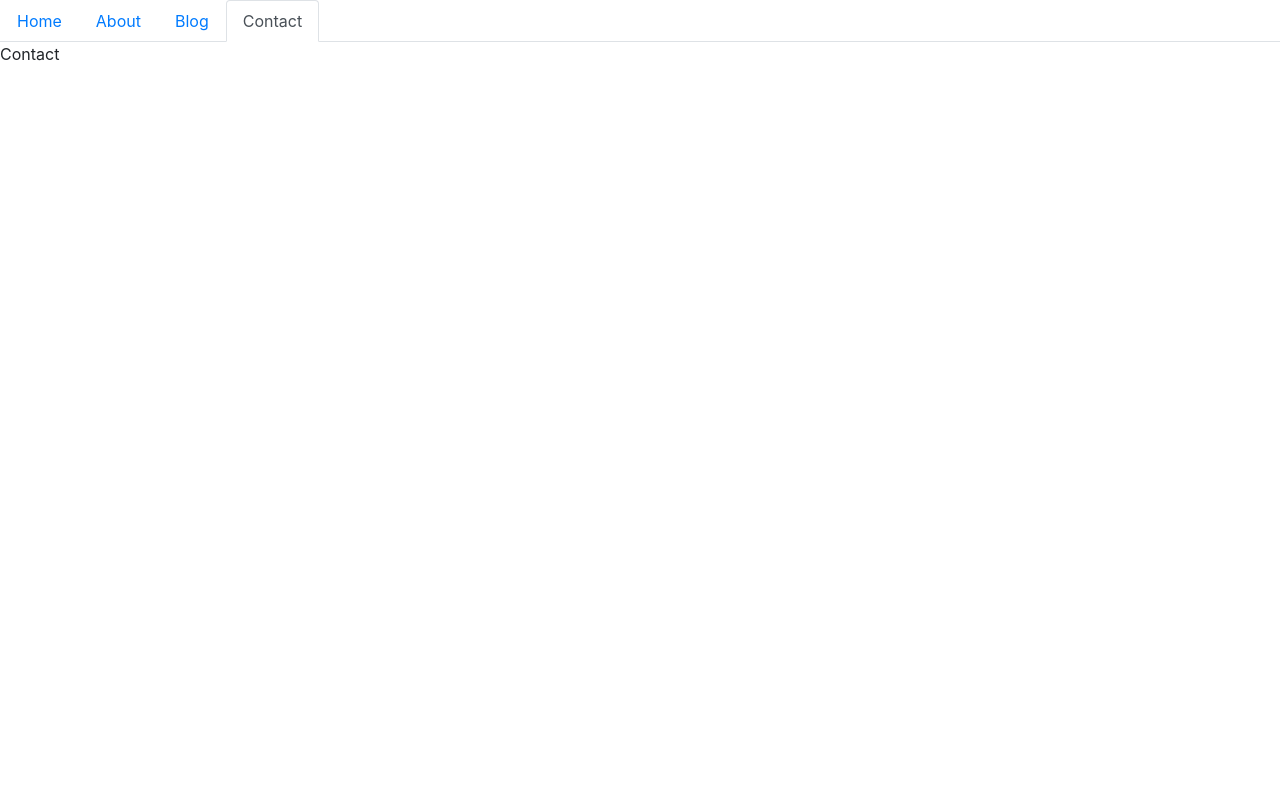
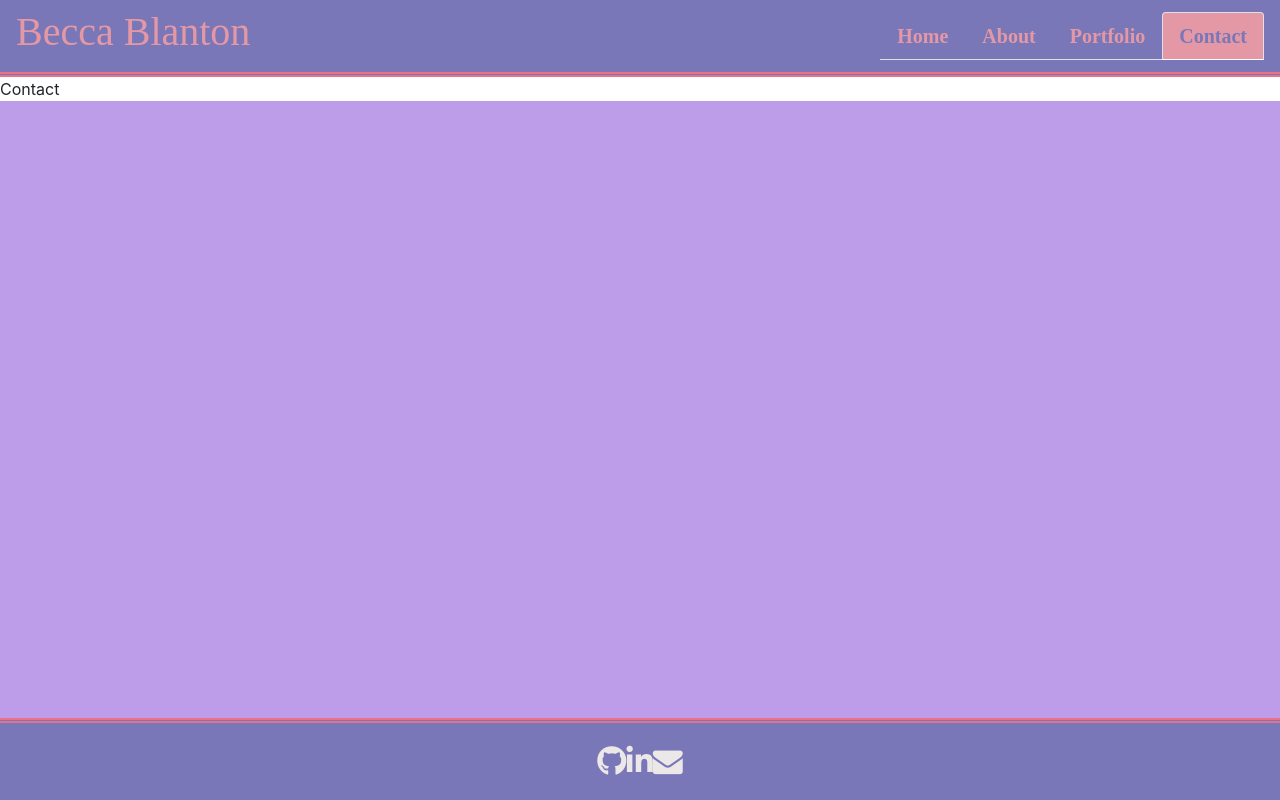
Before and after one commit to BeccaBlanton/portfolio, a React (Create React App) app: page /contact in a window 1280 px wide. Built offline with nearby package versions, Linux system fonts and the light colour scheme.

Commit message:
configured and styled header, nav bar

```diff
--- a/public/index.html
+++ b/public/index.html
@@ -24,6 +24,11 @@
       work correctly both with client-side routing and a non-root public URL.
       Learn how to configure a non-root public URL by running `npm run build`.
     -->
+    <script src="https://kit.fontawesome.com/863c23aca6.js" crossorigin="anonymous"></script>
+    <link
+    href="https://maxcdn.bootstrapcdn.com/font-awesome/4.7.0/css/font-awesome.min.css"
+    rel="stylesheet"
+  />
     <title>React App</title>
   </head>
   <body>
--- a/src/App.css
+++ b/src/App.css
@@ -1,38 +1,98 @@
-.App {
-  text-align: center;
+* {
+  box-sizing: border-box;
+  padding: 0;
+  margin: 0;
 }
 
-.App-logo {
-  height: 40vmin;
-  pointer-events: none;
+body, html {
+  background-color: #BD9DEA;
+  margin-bottom: 40px;
 }
 
-@media (prefers-reduced-motion: no-preference) {
-  .App-logo {
-    animation: App-logo-spin infinite 20s linear;
+.navbar {
+  margin: 0;
+  padding: 20px;
+  font-family: 'Amatic SC', cursive;
+  font-size: 20px;
+  font-weight: 700;
+  border-bottom: thick #ea7186 double;
+  background-color: #7A77B9;
+  color: #e498a5;
+}
+
+.nav-link{
+  color: #e498a5;
+
+}
+.nav-link.active{
+  background-color: #e498a5!important;
+  color: #7A77B9!important;
+}
+.navbar-brand{
+  font-size: 30px;
+  color: #7A77B9;
+}
+
+.col {
+  margin:10px;
+  background-color: #EBE8E7;
+  font-family: 'Josefin Slab', serif;
+  border-radius: 1rem;
+  border-style: double;
+  border-width: medium;
+  border-color: #7A77B9;
+}
+
+.col h1 {
+  color: #ea7186;
+  font-size: 40px;
+}
+
+
+
+.btn.btn-primary {
+  background-color: #ea7186
+}
+
+.float-left {
+  float: left;
+  margin-right: 25px;
+}
+section {
+  margin: auto 30px;
+}
+
+.card.mx-auto {
+width: 20rem;
+height: 32rem;
+margin: 1rem;
+border: double;
+border-radius: 1rem;
+border-color: #7A77B9;
+}
+.footer {
+  background-color: #7A77B9;
+  text-align: center;
+  font-size: 30px;
+  word-spacing: 20px;
+  border-top:thick #ea7186 double;
+}
+
+.fa-github, .fa-linkedin, .fa-envelope{
+  color: #EBE8E7;
+
+}
+
+.fa-github:hover, .fa-linkedin:hover, .fa-envelope:hover {
+  color:#ea7186;
+  opacity: 70%;
+  text-decoration: none;
+}
+
+@media screen and (max-width: 480px) {
+
+  .img-fluid.img-thumbnail.float-left {
+   border: 3px solid #BD9DEA;
+   padding: 1rem;
   }
 }
-
-.App-header {
-  background-color: #282c34;
-  min-height: 100vh;
-  display: flex;
-  flex-direction: column;
-  align-items: center;
-  justify-content: center;
-  font-size: calc(10px + 2vmin);
-  color: white;
-}
-
-.App-link {
-  color: #61dafb;
-}
-
-@keyframes App-logo-spin {
-  from {
-    transform: rotate(0deg);
-  }
-  to {
-    transform: rotate(360deg);
-  }
-}
--- a/src/App.js
+++ b/src/App.js
@@ -4,6 +4,7 @@ import Home from "./components/pages/Home"
 import About from "./components/pages/About";
 import Portfolio from "./components/pages/Portfolio";
 import Contact from "./components/pages/Contact";
+import Footer from "./components/Footer"
 import './App.css';
 
 function App() {
@@ -15,6 +16,7 @@ function App() {
         <Route exact path="/about" component={About} />
         <Route exact path="/portfolio" component={Portfolio} />
         <Route path="/contact" component={Contact} />
+        <Footer />
       </div>
     </Router>
   );
--- a/src/components/Header.js
+++ b/src/components/Header.js
@@ -8,7 +8,11 @@ function Header() {
   const location = useLocation();
 
   return (
-    <ul className="nav nav-tabs">
+        <header>
+        <nav className="navbar">
+        <h1>Becca Blanton</h1>
+         <div>
+              <ul className="nav nav-tabs">
       <li className="nav-item">
         <Link to="/" className={location.pathname === "/" ? "nav-link active" : "nav-link"}>
           Home
@@ -27,7 +31,7 @@ function Header() {
           to="/portfolio"
           className={location.pathname === "/portfolio" ? "nav-link active" : "nav-link"}
         >
-          Blog
+          Portfolio
         </Link>
       </li>
       <li className="nav-item">
@@ -39,6 +43,9 @@ function Header() {
         </Link>
       </li>
     </ul>
+</div>
+</nav>
+</header>
   );
 }
 
```
